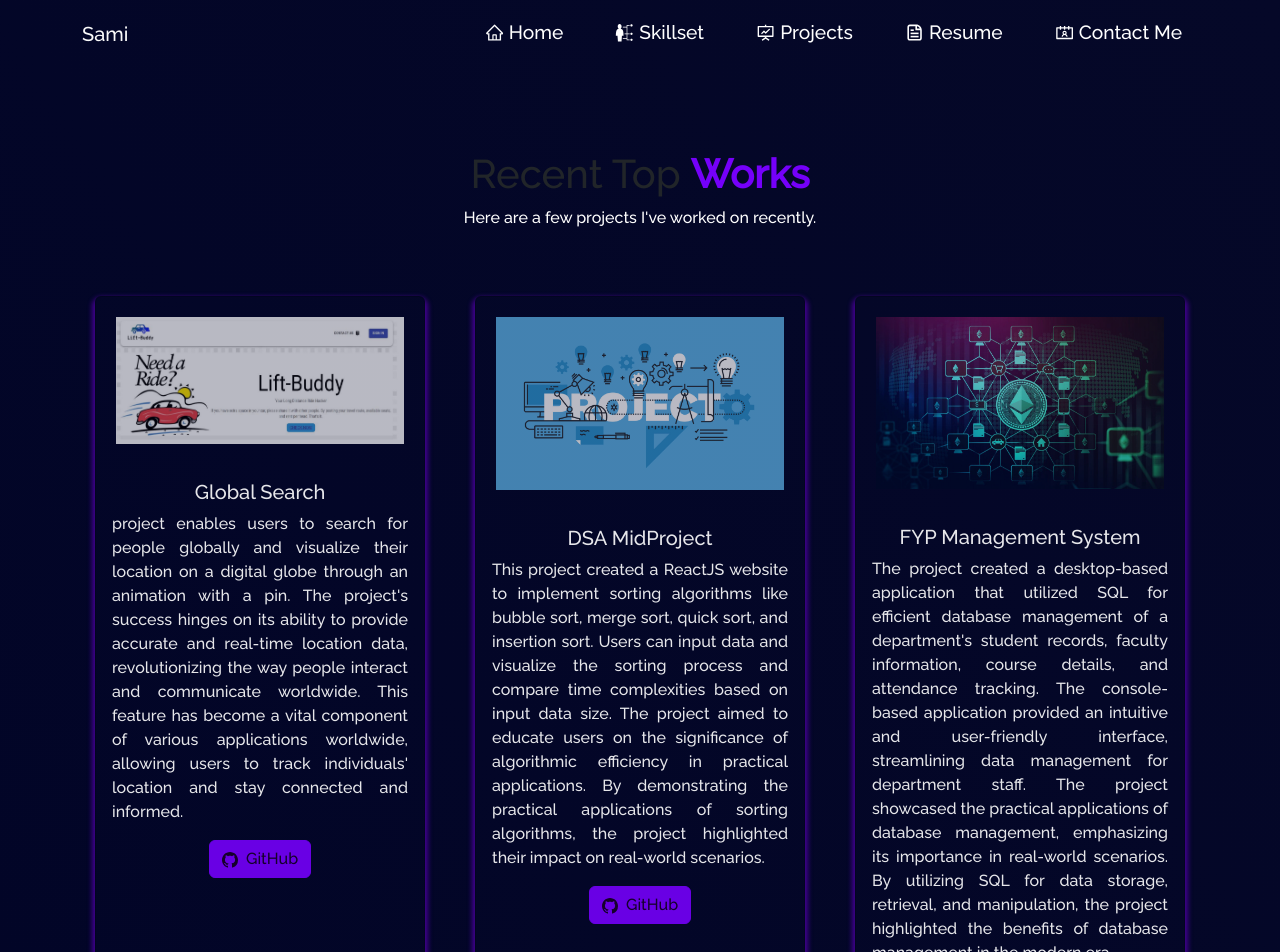
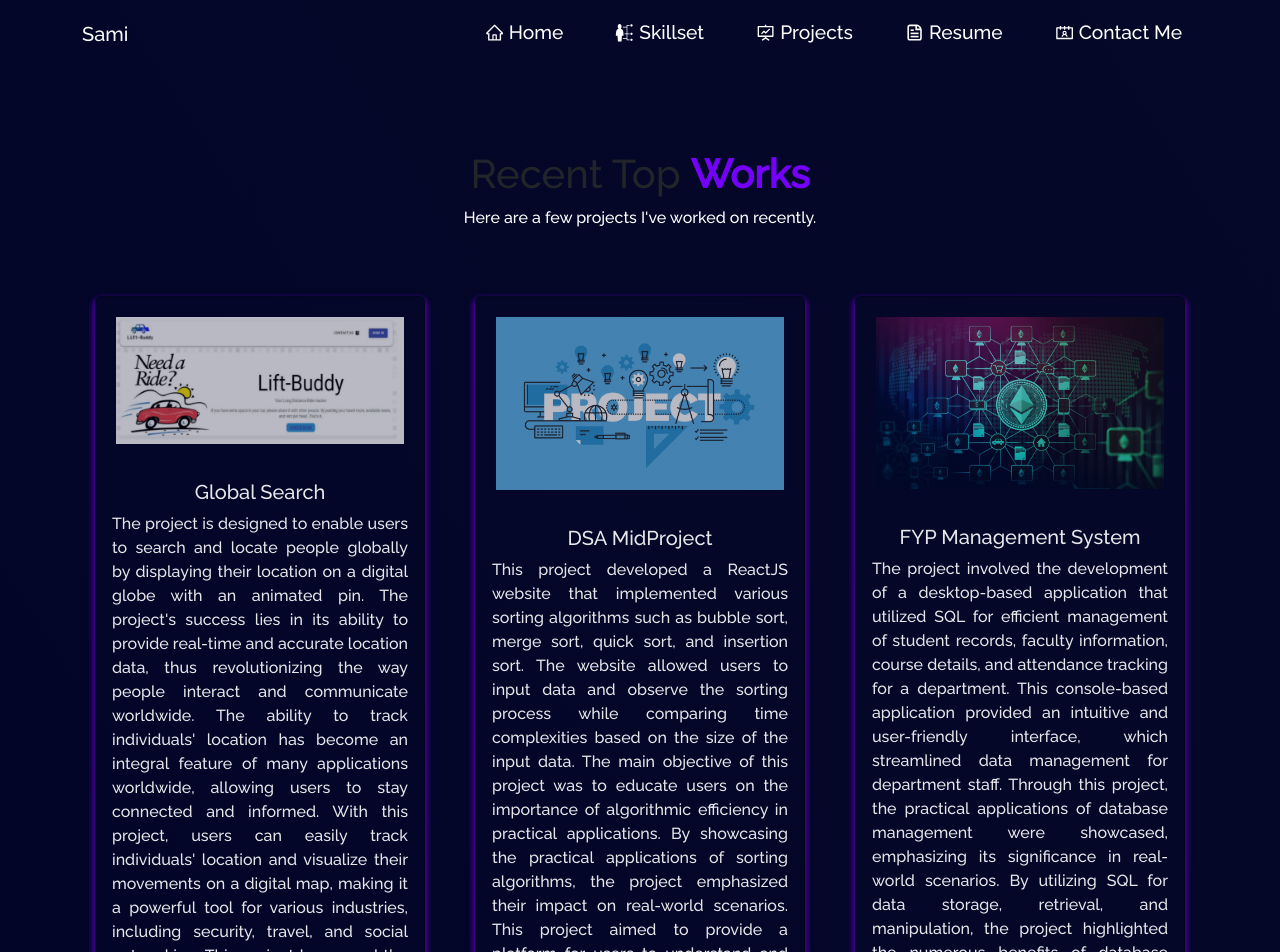
Before and after one commit to hafabdulsami/Portfolio, a React (Create React App) app: page /project in a window 1280 px wide. Shown: the top 952 px of the page. Built offline with nearby package versions, Linux system fonts and the light colour scheme.

Commit message:
first commit

```diff
--- a/src/pages/Projects.jsx
+++ b/src/pages/Projects.jsx
@@ -25,7 +25,7 @@ const Projects = () => {
               imgPath={lift}
               isBlog={false}
               title="Global Search"
-              description=" project enables users to search for people globally and visualize their location on a digital globe through an animation with a pin. The project's success hinges on its ability to provide accurate and real-time location data, revolutionizing the way people interact and communicate worldwide. This feature has become a vital component of various applications worldwide, allowing users to track individuals' location and stay connected and informed."
+              description="The project is designed to enable users to search and locate people globally by displaying their location on a digital globe with an animated pin. The project's success lies in its ability to provide real-time and accurate location data, thus revolutionizing the way people interact and communicate worldwide. The ability to track individuals' location has become an integral feature of many applications worldwide, allowing users to stay connected and informed. With this project, users can easily track individuals' location and visualize their movements on a digital map, making it a powerful tool for various industries, including security, travel, and social networking. This project has paved the way for new possibilities in the global communication and location tracking industry."
               ghLink="https://github.com/19sajib/lift-buddy"
             />
           </Col>
@@ -35,7 +35,7 @@ const Projects = () => {
               imgPath={project}
               isBlog={false}
               title="DSA MidProject"
-              description="This project created a ReactJS website to implement sorting algorithms like bubble sort, merge sort, quick sort, and insertion sort. Users can input data and visualize the sorting process and compare time complexities based on input data size. The project aimed to educate users on the significance of algorithmic efficiency in practical applications. By demonstrating the practical applications of sorting algorithms, the project highlighted their impact on real-world scenarios."
+              description="This project developed a ReactJS website that implemented various sorting algorithms such as bubble sort, merge sort, quick sort, and insertion sort. The website allowed users to input data and observe the sorting process while comparing time complexities based on the size of the input data. The main objective of this project was to educate users on the importance of algorithmic efficiency in practical applications. By showcasing the practical applications of sorting algorithms, the project emphasized their impact on real-world scenarios. This project aimed to provide a platform for users to understand and appreciate the significance of sorting algorithms in solving real-world problems."
               ghLink="https://github.com/19sajib/social-media"
             />
           </Col>
@@ -45,7 +45,7 @@ const Projects = () => {
               imgPath={kickstart}
               isBlog={false}
               title="FYP Management System"
-              description="The project created a desktop-based application that utilized SQL for efficient database management of a department's student records, faculty information, course details, and attendance tracking. The console-based application provided an intuitive and user-friendly interface, streamlining data management for department staff. The project showcased the practical applications of database management, emphasizing its importance in real-world scenarios. By utilizing SQL for data storage, retrieval, and manipulation, the project highlighted the benefits of database management in the modern era."
+              description="The project involved the development of a desktop-based application that utilized SQL for efficient management of student records, faculty information, course details, and attendance tracking for a department. This console-based application provided an intuitive and user-friendly interface, which streamlined data management for department staff. Through this project, the practical applications of database management were showcased, emphasizing its significance in real-world scenarios. By utilizing SQL for data storage, retrieval, and manipulation, the project highlighted the numerous benefits of database management in the modern era, such as improved data security, easy data access, and efficient data manipulation."
               ghLink="https://github.com/19sajib/mern-stack-ecommerce"
             />
           </Col>
--- a/src/style.css
+++ b/src/style.css
@@ -328,6 +328,7 @@ html {
     /* background-image: var(--image-gradient), url('./assets/home-bg.jpg'); */
   }
 
+
   .home-about-description {
     color: white !important;
     padding-top: 100px !important;
@@ -543,6 +544,8 @@ html {
   transition: all 0.5s ease 0s !important;
   height: 100% !important;
 }
+
+
 .project-card-view:hover {
   transform: scale(1.02) !important;
   overflow: hidden !important;
```
Also changed, not shown: src/assets/projects/lift.png.
